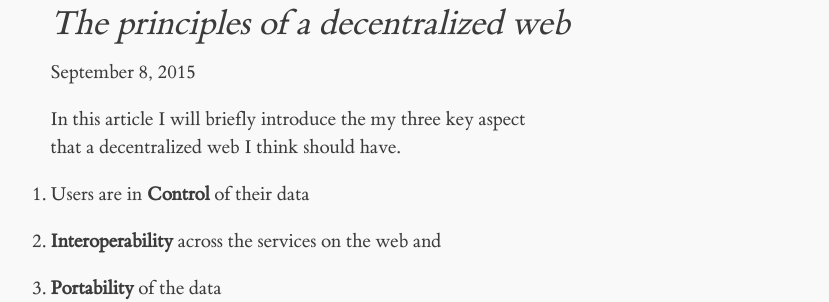
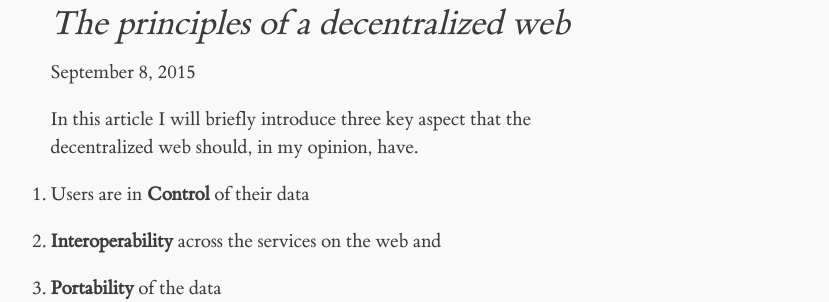
Before and after one commit to nicola/nicola.github.io, a Jekyll site: the page built from _posts/2015-09-08-decentralized-principles.md, in a window 1280 px wide. Shown: the part 285-587 px from the top of the page, without its empty margins (57-886 px from the left). Built offline with Jekyll 4.4.1, drawn with Linux system fonts in a browser that asks for light colours; comment, search, counter and statistics services are not loaded.

Commit message:
Update 2015-09-08-decentralized-principles.md

```diff
--- a/_posts/2015-09-08-decentralized-principles.md
+++ b/_posts/2015-09-08-decentralized-principles.md
@@ -5,7 +5,7 @@ date:   2015-09-08 18:06:04
 categories: Decentralized Web
 ---
 
-In this article I will briefly introduce the my three key aspect that a decentralized web I think should have.
+In this article I will briefly introduce three key aspect that the decentralized web should, in my opinion, have.
 
 1. Users are in __Control__ of their data
 2. __Interoperability__ across the services on the web and
```
